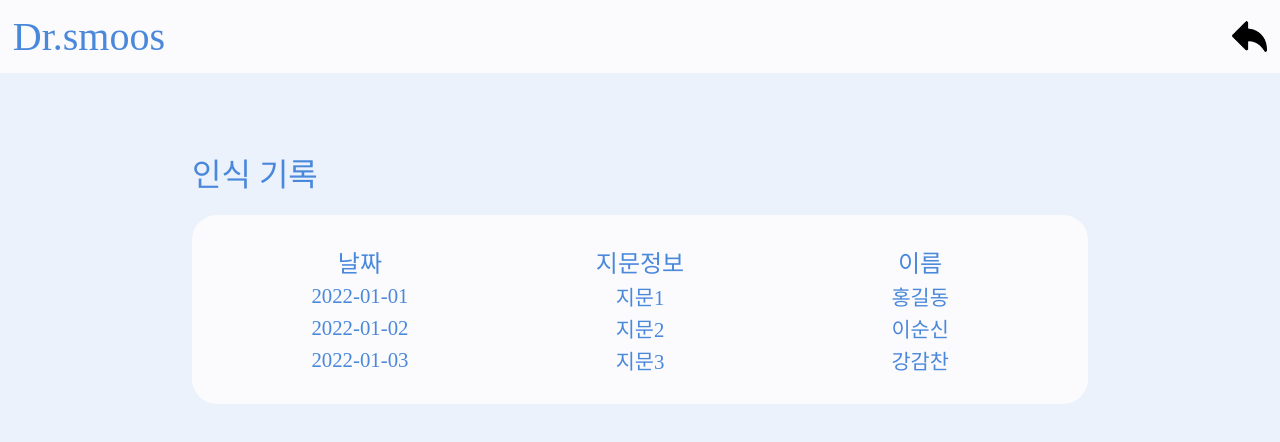
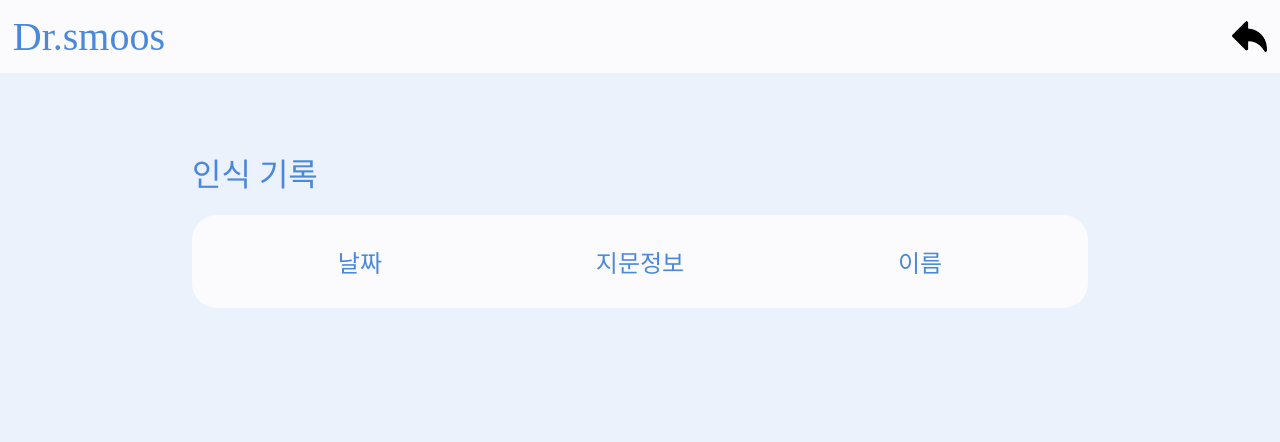
Before and after one commit to wwwxsv19/Dr.smoos, a plain HTML site: page templates/record.html in a window 1280 px wide. Drawn offline with nearby package versions, Linux system fonts and the light colour scheme; a web font is replaced by a local one.

Commit message:
chore : record

```diff
--- a/templates/record.html
+++ b/templates/record.html
@@ -75,8 +75,6 @@
             justify-content: center;
         }
 
-        thead {}
-
         .td {
             width: 33%;
             color: #4A88DB;
@@ -109,42 +107,7 @@
             </table>
         </div>
     </div>
-    <script>
-        // 가상의 데이터베이스에서 가져온 데이터 예시
-        let records = [
-            { date: "2022-01-01", fingerprint: "지문1", name: "홍길동" },
-            { date: "2022-01-02", fingerprint: "지문2", name: "이순신" },
-            { date: "2022-01-03", fingerprint: "지문3", name: "강감찬" }
-        ];
-
-        // tbody 요소 선택
-        let recordMain = document.getElementById('record--main');
-
-        // 데이터를 순회하면서 행(tr)을 생성하여 tbody에 추가
-        records.forEach(function (record) {
-            // 새로운 행(tr) 요소 생성
-            let newRow = document.createElement('tr');
-
-            // 날짜(date) 셀(td) 생성
-            let dateCell = document.createElement('td');
-            dateCell.textContent = record.date;
-            newRow.appendChild(dateCell);
-
-            // 지문 정보(fingerprint) 셀(td) 생성
-            let fingerprintCell = document.createElement('td');
-            fingerprintCell.textContent = record.fingerprint;
-            newRow.appendChild(fingerprintCell);
-
-            // 이름(name) 셀(td) 생성
-            let nameCell = document.createElement('td');
-            nameCell.textContent = record.name;
-            newRow.appendChild(nameCell);
-
-            // tbody에 행(tr) 추가
-            recordMain.appendChild(newRow);
-        });
-
-    </script>
-</body>
+    <script src="record.html"></script>
+    <script src="http://code.jquery.com/jquery-latest.js"></script>
 
 </html>
```
